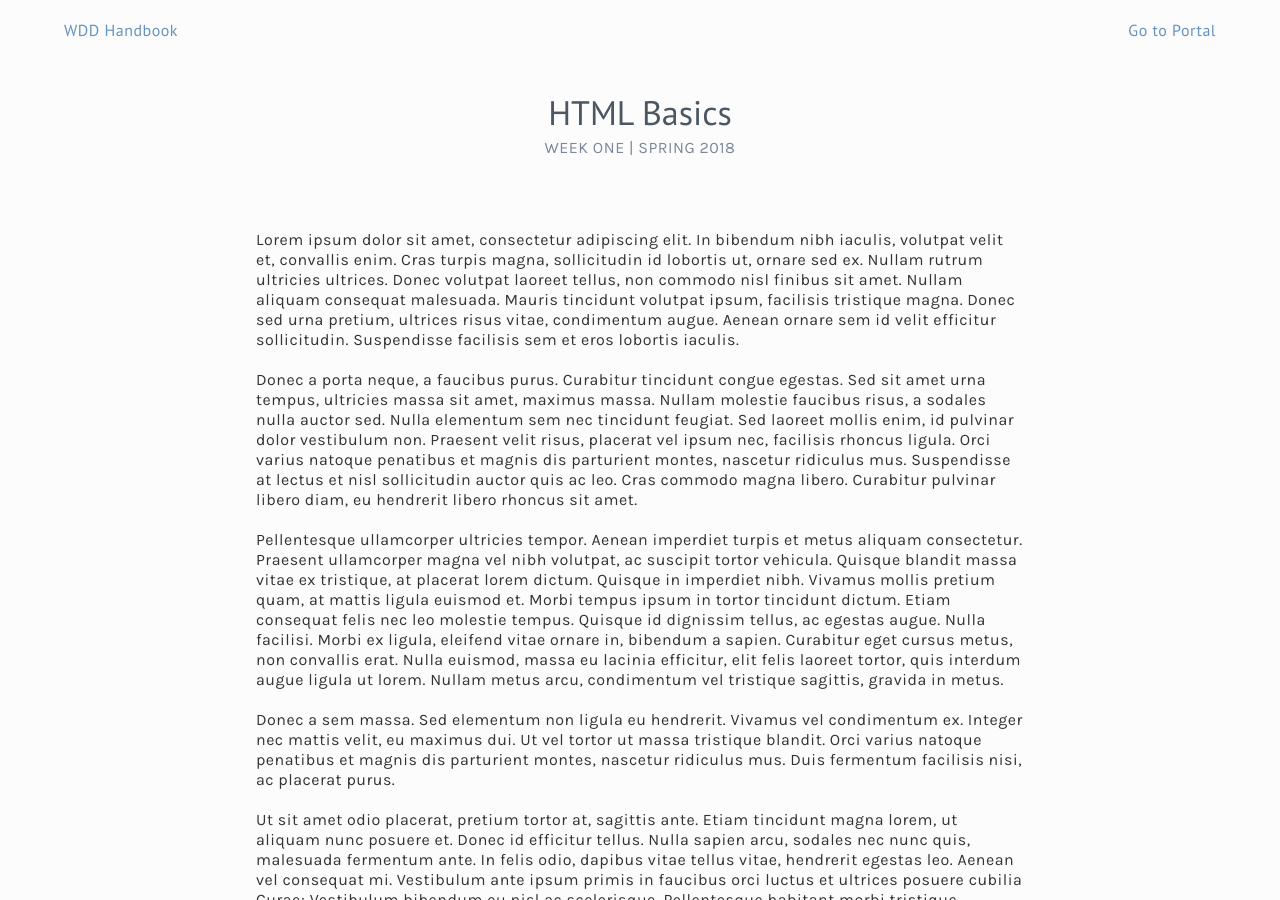
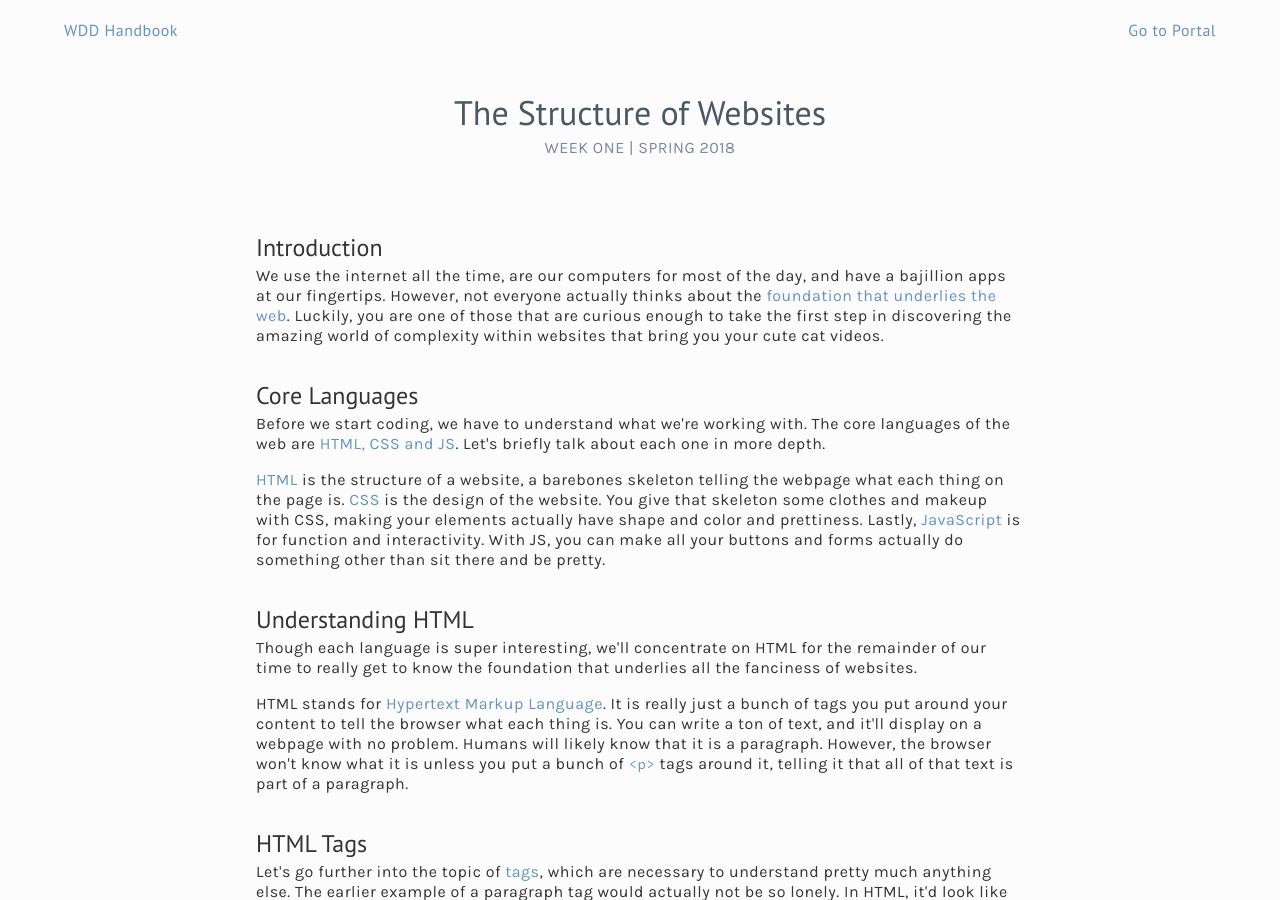
Before and after one commit to webdesigndecal/wddhandbook, a Jekyll site: the page built from content/programming/week-1.html, in a window 1280 px wide and 900 px high. Built offline with Jekyll 4.4.1, drawn with Linux system fonts in a browser that asks for light colours; nearby versions of some CDN libraries; some of the changed text lies outside the part shown.

Commit message:
Finish week 1 content

```diff
--- a/_includes/code.html
+++ b/_includes/code.html
@@ -1,16 +1,18 @@
 {% if include.week == 1 %}
 <pre>
     <code class="html">
-        &lt;!DOCTYPE html&gt;
+        &lt;!DOCTYPE html&gt; &lt;!-- I tell the browser this is an HTML5 document --&gt;
         &lt;html&gt;
             &lt;head&gt;
-                &lt;title&gt;HTML Basics&lt;/title&gt;
+                &lt;title&gt;The Structure of Websites&lt;/title&gt; &lt;!-- I am a comment --&gt;
+                &lt;link href="assets/css/styles.css" /&gt; &lt;!-- Look, a link to CSS! --&gt;
             &lt;/head&gt;
 
             &lt;body&gt;
-                &lt;div class="container"&gt;
-                    &lt;h1&gt;Heading&lt;/h1&gt;
-                    &lt;p&gt;This is a sentence inside paragraph tags.&lt;/p&gt;
+                &lt;div class="box"&gt; &lt;!-- A parent div called "box" --&gt;
+                    &lt;h1&gt;Heading&lt;/h1&gt; &lt;!-- Child of the div --&gt;
+                    &lt;p&gt;This paragraph is a child of the div it is in.&lt;/p&gt;
+                    &lt;p&gt;This one is also a child. It is "in the box".&lt;/p&gt;
                 &lt;/div&gt;
             &lt;/body&gt;
         &lt;/html&gt;
--- a/_includes/programming-topic-list.html
+++ b/_includes/programming-topic-list.html
@@ -1,9 +1,9 @@
 {% include topic-item.html
     week=1
-    title="HTML Basics"
+    title="The Structure of Websites"
     type="programming"
     url="../content/programming/week-1.html"
-    blurb="Learn the basic HTML tags, absolute and relative paths and get familiar with the almighty web inspector." %}
+    blurb="What is HTML, CSS, and JS? Learn the basics of the web, fundamental HTML tags, absolute and relative paths and get familiar with the almighty web inspector." %}
 
 {% include topic-item.html
     week=2
--- a/content/programming/week-1.html
+++ b/content/programming/week-1.html
@@ -1,17 +1,80 @@
 ---
 week: Week One
-title: HTML Basics
+title: The Structure of Websites
 layout: content
 switch-text: "Design"
 link-type: "programming-link"
 
-text: "Lorem ipsum dolor sit amet, consectetur adipiscing elit. In bibendum nibh iaculis, volutpat velit et, convallis enim. Cras turpis magna, sollicitudin id lobortis ut, ornare sed ex. Nullam rutrum ultricies ultrices. Donec volutpat laoreet tellus, non commodo nisl finibus sit amet. Nullam aliquam consequat malesuada. Mauris tincidunt volutpat ipsum, facilisis tristique magna. Donec sed urna pretium, ultrices risus vitae, condimentum augue. Aenean ornare sem id velit efficitur sollicitudin. Suspendisse facilisis sem et eros lobortis iaculis.
+text: "
+<h2>Introduction</h2>
+<p>
+    We use the internet all the time, are our computers for most of the day, and have a bajillion apps at our fingertips. However, not everyone actually thinks about the <span class=\"programming-highlighted-text\">foundation that underlies the web</span>. Luckily, you are one of those that are curious enough to take the first step in discovering the amazing world of complexity within websites that bring you your cute cat videos.
+</p>
+
 <br/><br/>
-Donec a porta neque, a faucibus purus. Curabitur tincidunt congue egestas. Sed sit amet urna tempus, ultricies massa sit amet, maximus massa. Nullam molestie faucibus risus, a sodales nulla auctor sed. Nulla elementum sem nec tincidunt feugiat. Sed laoreet mollis enim, id pulvinar dolor vestibulum non. Praesent velit risus, placerat vel ipsum nec, facilisis rhoncus ligula. Orci varius natoque penatibus et magnis dis parturient montes, nascetur ridiculus mus. Suspendisse at lectus et nisl sollicitudin auctor quis ac leo. Cras commodo magna libero. Curabitur pulvinar libero diam, eu hendrerit libero rhoncus sit amet.
+
+<h2>Core Languages</h2>
+<p>
+    Before we start coding, we have to understand what we're working with. The core languages of the web are <span class=\"programming-highlighted-text\">HTML, CSS and JS</span>. Let's briefly talk about each one in more depth.
+</p>
+
+<br/>
+
+<p>
+<span class=\"programming-highlighted-text\">HTML</span> is the structure of a website, a barebones skeleton telling the webpage what each thing on the page is. <span class=\"programming-highlighted-text\">CSS</span> is the design of the website. You give that skeleton some clothes and makeup with CSS, making your elements actually have shape and color and prettiness. Lastly, <span class=\"programming-highlighted-text\">JavaScript</span> is for function and interactivity. With JS, you can make all your buttons and forms actually do something other than sit there and be pretty.
+</p>
+
 <br/><br/>
-Pellentesque ullamcorper ultricies tempor. Aenean imperdiet turpis et metus aliquam consectetur. Praesent ullamcorper magna vel nibh volutpat, ac suscipit tortor vehicula. Quisque blandit massa vitae ex tristique, at placerat lorem dictum. Quisque in imperdiet nibh. Vivamus mollis pretium quam, at mattis ligula euismod et. Morbi tempus ipsum in tortor tincidunt dictum. Etiam consequat felis nec leo molestie tempus. Quisque id dignissim tellus, ac egestas augue. Nulla facilisi. Morbi ex ligula, eleifend vitae ornare in, bibendum a sapien. Curabitur eget cursus metus, non convallis erat. Nulla euismod, massa eu lacinia efficitur, elit felis laoreet tortor, quis interdum augue ligula ut lorem. Nullam metus arcu, condimentum vel tristique sagittis, gravida in metus.
+
+<h2>Understanding HTML</h2>
+<p>
+    Though each language is super interesting, we'll concentrate on HTML for the remainder of our time to really get to know the foundation that underlies all the fanciness of websites.
+</p>
+
+<br/>
+
+<p>
+    HTML stands for <span class=\"programming-highlighted-text\">Hypertext Markup Language</span>. It is really just a bunch of tags you put around your content to tell the browser what each thing is. You can write a ton of text, and it'll display on a webpage with no problem. Humans will likely know that it is a paragraph. However, the browser won't know what it is unless you put a bunch of <code class=\"programming-highlighted-text\">&lt;p&gt;</code> tags around it, telling it that all of that text is part of a paragraph.
+</p>
+
 <br/><br/>
-Donec a sem massa. Sed elementum non ligula eu hendrerit. Vivamus vel condimentum ex. Integer nec mattis velit, eu maximus dui. Ut vel tortor ut massa tristique blandit. Orci varius natoque penatibus et magnis dis parturient montes, nascetur ridiculus mus. Duis fermentum facilisis nisi, ac placerat purus.
+
+<h2>HTML Tags</h2>
+
+<p>
+    Let's go further into the topic of <span class=\"programming-highlighted-text\">tags</span>, which are necessary to understand pretty much anything else. The earlier example of a paragraph tag would actually not be so lonely. In HTML, it'd look like this: <code class=\"programming-highlighted-text\">&lt;p&gt;&lt;/p&gt;</code>. As you can see, it is a pair of tags. The first of the pair is the <span class=\"programming-highlighted-text\">opening tag</span> and the last is the <span class=\"programming-highlighted-text\">closing tag</span>, which must have a forward slash after the bracket. There are many, many tags in HTML and each one marks a different thing. You might want to tell the browser what thing is a header or nav or footer or link or button. There are tags for each of those that are easily Google-able. See a fairly comprehensive list <a class=\"programming-highlighted-text\" href=\"https://www.w3schools.com/tags/default.asp\">here</a>.
+</p>
+
+<br/>
+
+<p>
+    Though there are a lot of tags, the most important are probably <code class=\"programming-highlighted-text\">&lt;head&gt;</code>, <code class=\"programming-highlighted-text\">&lt;body&gt;</code>, and <code class=\"programming-highlighted-text\">&lt;div&gt;</code>.
+</p>
+
+<br/>
+
+<p>
+    The <span class=\"programming-highlighted-text\">head</span> is where you put the <span class=\"programming-highlighted-text\">title</span> of the website, not the one that shows up on the page, but the one that goes on your browser's little tab. It is where you <span class=\"programming-highlighted-text\">link to your CSS and JS files and fonts</span>.
+</p>
+
+<br/>
+
+<p>
+    The <span class=\"programming-highlighted-text\">body</span> is for everything else, the <span class=\"programming-highlighted-text\">site's actual content</span>.
+</p>
+
+<br/>
+
+<p>
+    The <span class=\"programming-highlighted-text\">div</span> tag is for div-iding up your content into boxes. It can wrap any content with an invisible box. They don't really mean anything, but can really help with structure, hierarchy, and as you'll later learn, styling.
+</p>
+
 <br/><br/>
-Ut sit amet odio placerat, pretium tortor at, sagittis ante. Etiam tincidunt magna lorem, ut aliquam nunc posuere et. Donec id efficitur tellus. Nulla sapien arcu, sodales nec nunc quis, malesuada fermentum ante. In felis odio, dapibus vitae tellus vitae, hendrerit egestas leo. Aenean vel consequat mi. Vestibulum ante ipsum primis in faucibus orci luctus et ultrices posuere cubilia Curae; Vestibulum bibendum eu nisl ac scelerisque. Pellentesque habitant morbi tristique senectus et netus et malesuada fames ac turpis egestas. Duis dignissim, sem sit amet efficitur accumsan, ligula ante gravida mauris, ac rhoncus neque nisl sit amet est. Morbi hendrerit fringilla diam, in malesuada lacus scelerisque dignissim."
+
+<h2>Hierarchies</h2>
+
+<p>
+    In HTML, there is a <span class=\"programming-highlighted-text\">parent-child</span> hierarchy. You don't want to misunderstand this section because it is a fundamental part of HTML and of structuring websites. So, you know how each tag comes in pairs and has an opening and closing tag? Well, it turns out you can <span class=\"programming-highlighted-text\">put other tags between those opening and closing tags</span>. The tags that you put inside would be the <span class=\"programming-highlighted-text\">children</span> of those outer tags, and the outer tags, in turn, would be the <span class=\"programming-highlighted-text\">parents</span> of the inner tags.
+</p>
+"
 ---
```
